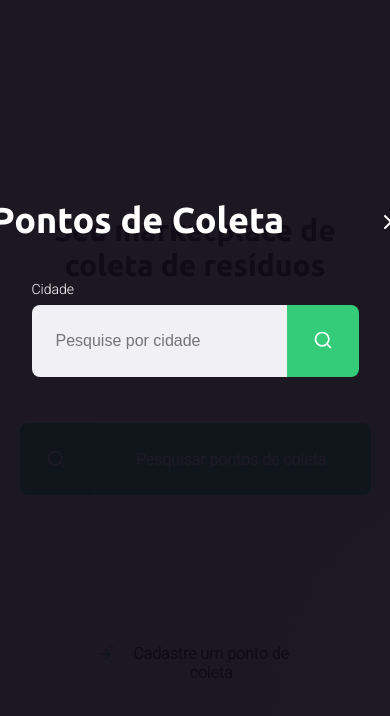
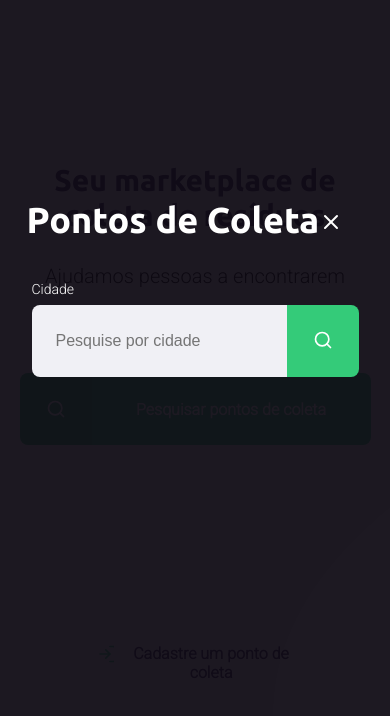
Before and after one commit to antuniooh/EcoletaProject, a website: page src/views/index.html in a window 390 px wide. Both pictures are taken after a click on the link "Pesquisar pontos de coleta". Shown: the part 114-830 px from the top of the page. Drawn offline with nearby package versions, Linux system fonts and the light colour scheme; files that its build step writes are made by us from their sources; files whose address does not match are found by name.

Commit message:
Added new changes in mobile version and change README

```diff
--- a/public/styles/responsive.css
+++ b/public/styles/responsive.css
@@ -5,6 +5,10 @@
 
     #page-home main p{
         font-size: 20px;
+    }
+
+    #page-home main h1{
+        margin-top: -100px ;
     }
 
     #page-home .content{
@@ -24,6 +28,14 @@
 
     #modal .content{
         margin: 40px;
+    }
+
+    #modal .header {
+        justify-content: stretch;
+    }
+
+    #modal .header h1 {
+        margin-left: 35px;
     }
 
     #page-search-results header a {
```
Also changed, not shown: README.md, images/create.gif (added), images/home-mobile.png (added), images/search-mobile.png (added), 1 other file.
